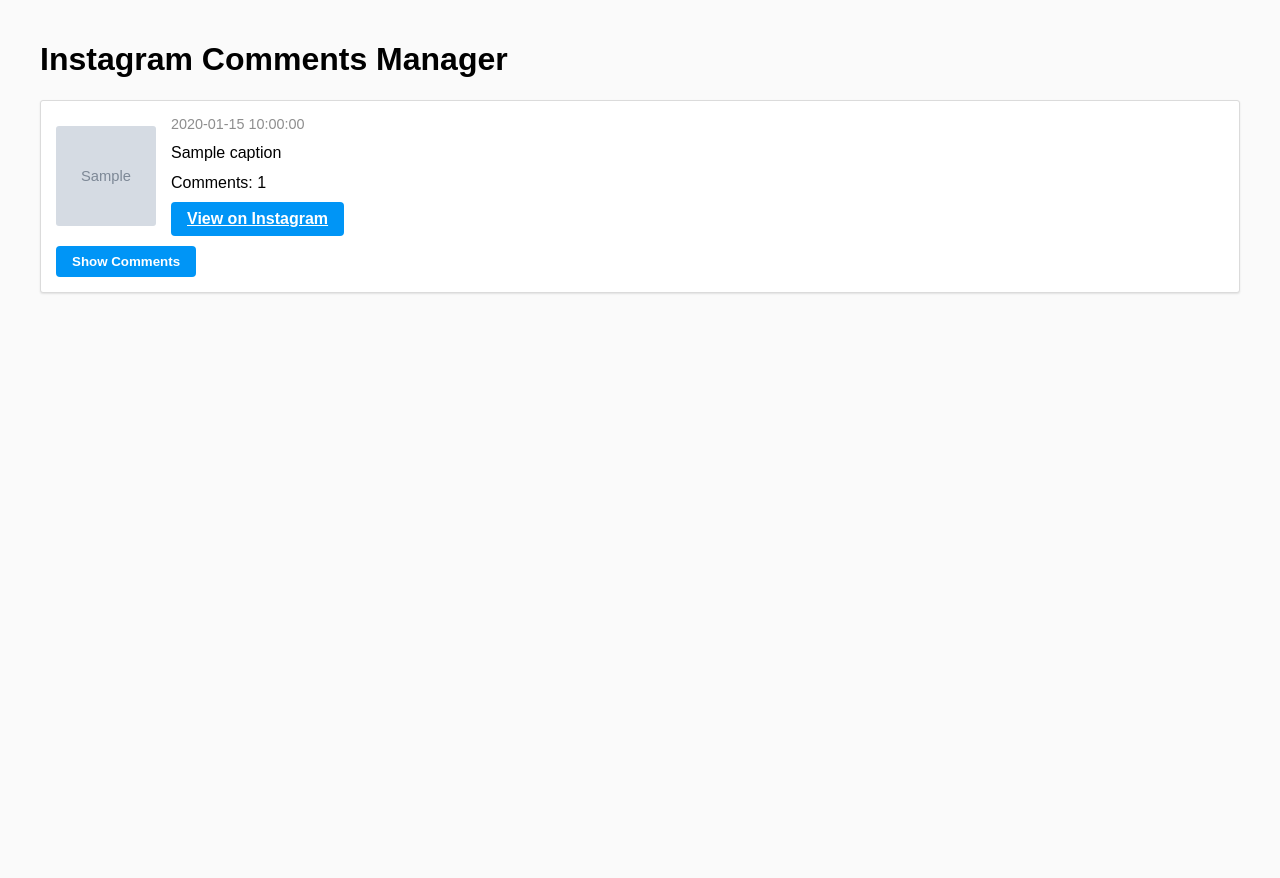
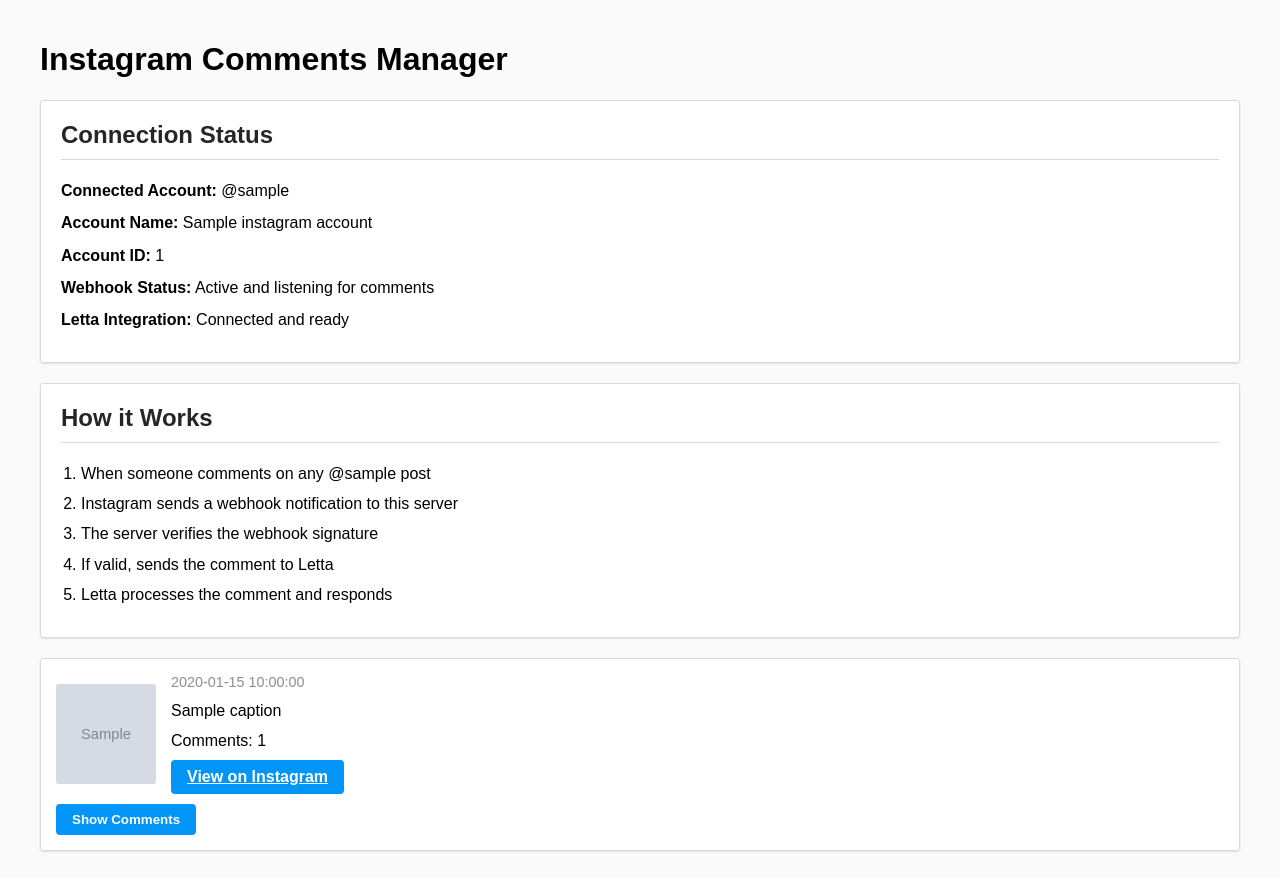
Before and after one commit to oculairmedia/instaserver, a Flask app: template templates/index.html in a window 1280 px wide. Shown: the top 878 px of the page. Before the commit the page ends 294 px from the top, so only its background shows below. Run offline with Flask 3, Linux system fonts and the light colour scheme; the template is opened without the code that fills it: most values are stand-ins (such as "Sample title", 1, 10 or a date in 2020); grey boxes marked "Sample" are stand-in pictures.

Commit message:
feat: improve web interface
- Add connection status display
- Show connected Instagram account info
- Add 'How it Works' section
- Improve styling and layout
- Pass Instagram account info to template

```diff
--- a/app.py
+++ b/app.py
@@ -276,8 +276,9 @@ def notify_letta(username, comment):
 def index():
     """Main page"""
     try:
-        return render_template('index.html')
+        return render_template('index.html', instagram_account=instagram_account or {})
     except Exception as e:
+        logger.error(f"Error rendering index: {str(e)}", exc_info=True)
         return f"Error: {str(e)}", 500
 
 @app.route('/webhook', methods=['GET'])
--- a/templates/index.html
+++ b/templates/index.html
@@ -11,6 +11,32 @@
             margin: 0 auto;
             padding: 20px;
             background-color: #fafafa;
+        }
+        .status-box, .info-box {
+            background-color: white;
+            border: 1px solid #dbdbdb;
+            border-radius: 3px;
+            padding: 20px;
+            margin-bottom: 20px;
+            box-shadow: 0 1px 2px rgba(0,0,0,0.1);
+        }
+        .status-box h2, .info-box h2 {
+            margin-top: 0;
+            color: #262626;
+            border-bottom: 1px solid #dbdbdb;
+            padding-bottom: 10px;
+        }
+        .status-box p {
+            margin: 10px 0;
+            line-height: 1.4;
+        }
+        .info-box ol {
+            margin: 10px 0;
+            padding-left: 20px;
+        }
+        .info-box li {
+            margin: 8px 0;
+            line-height: 1.4;
         }
         .media-item {
             border: 1px solid #dbdbdb;
@@ -98,6 +124,26 @@
 </head>
 <body>
     <h1>Instagram Comments Manager</h1>
+
+    <div class="status-box">
+        <h2>Connection Status</h2>
+        <p><strong>Connected Account:</strong> @{{ instagram_account.username }}</p>
+        <p><strong>Account Name:</strong> {{ instagram_account.name }}</p>
+        <p><strong>Account ID:</strong> {{ instagram_account.id }}</p>
+        <p><strong>Webhook Status:</strong> Active and listening for comments</p>
+        <p><strong>Letta Integration:</strong> Connected and ready</p>
+    </div>
+
+    <div class="info-box">
+        <h2>How it Works</h2>
+        <ol>
+            <li>When someone comments on any @{{ instagram_account.username }} post</li>
+            <li>Instagram sends a webhook notification to this server</li>
+            <li>The server verifies the webhook signature</li>
+            <li>If valid, sends the comment to Letta</li>
+            <li>Letta processes the comment and responds</li>
+        </ol>
+    </div>
 
     {% for media in media_list %}
     <div class="media-item">
```
